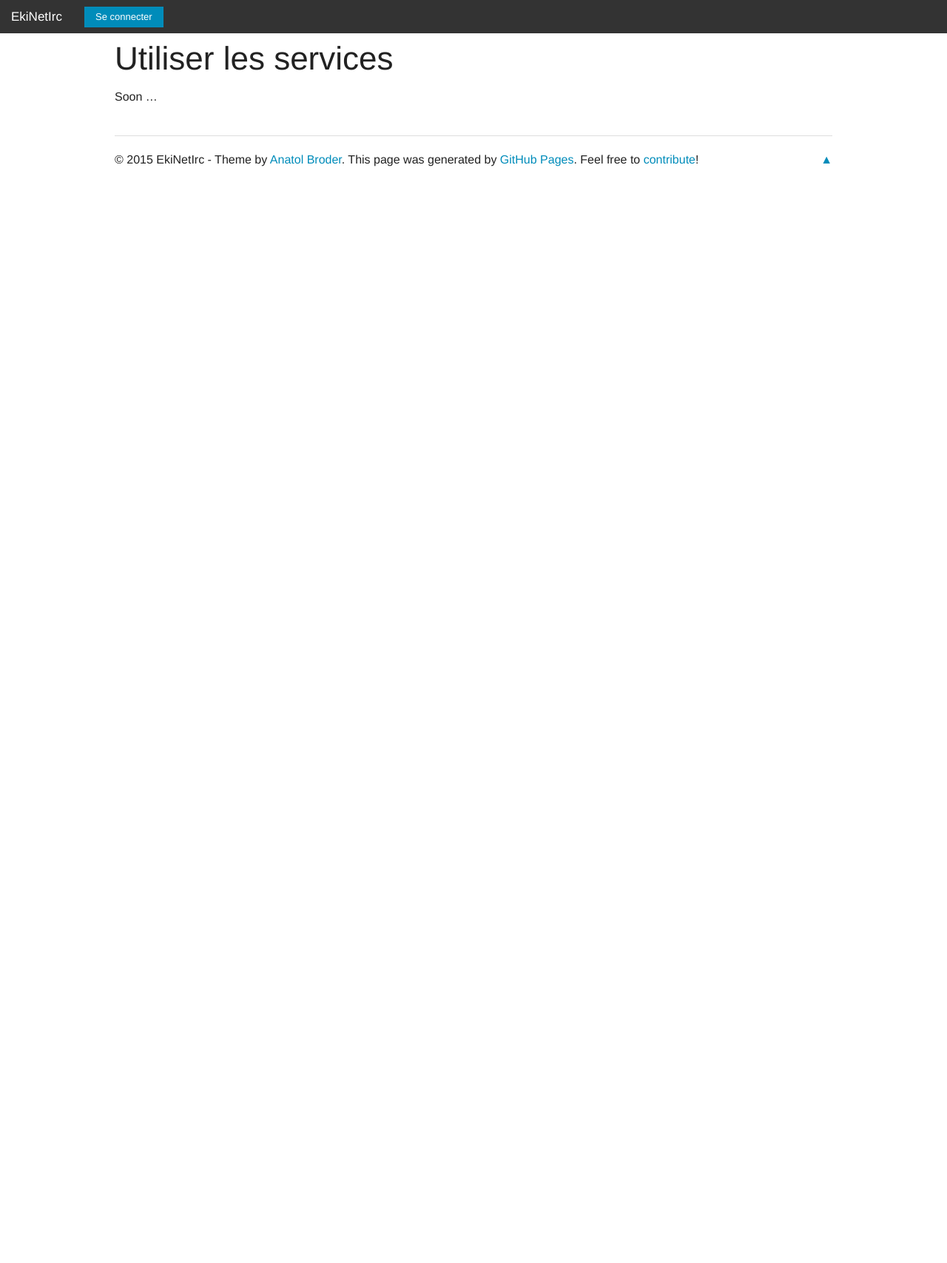
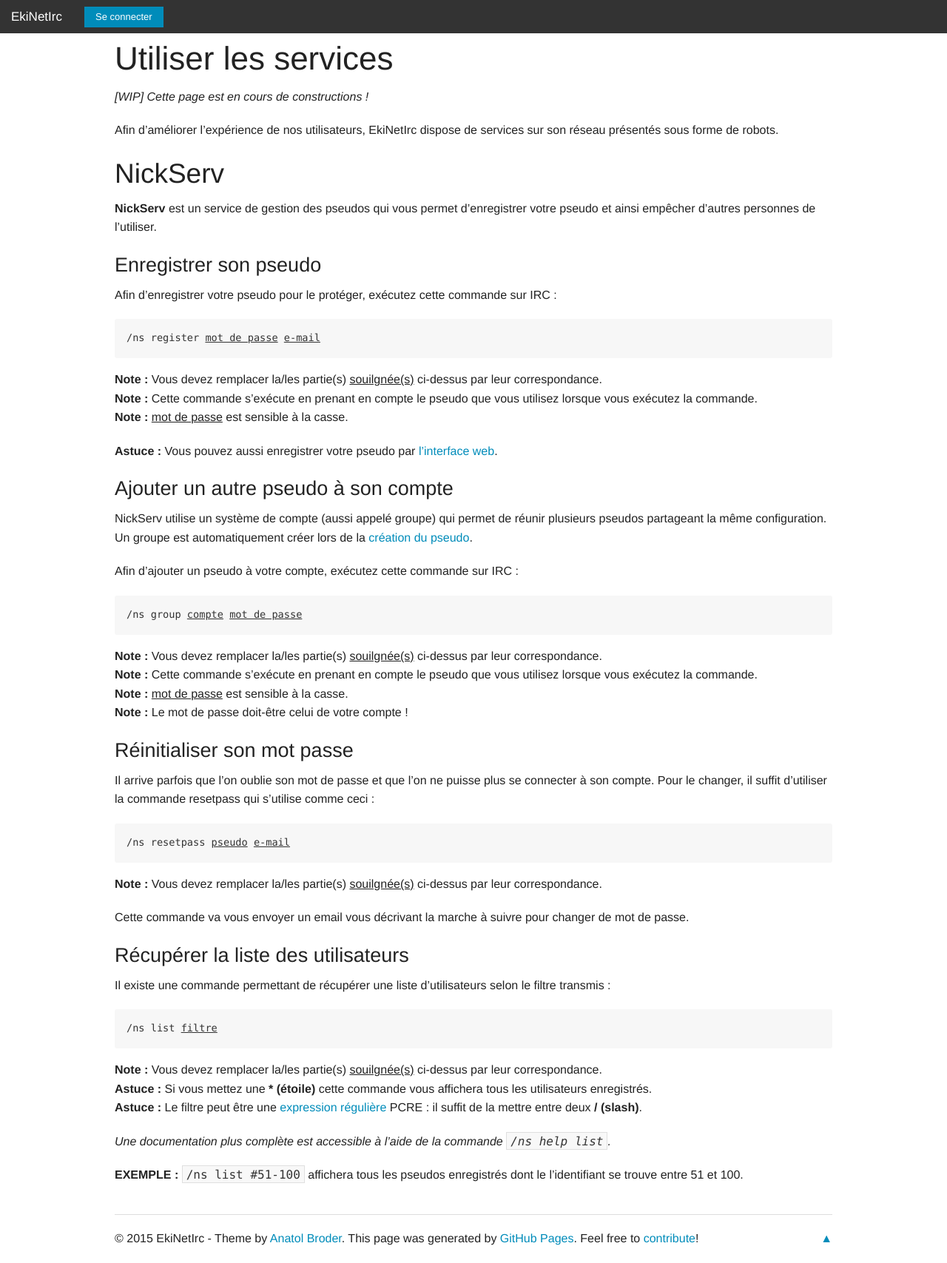
Before and after one commit to Zoddo/ekinetirc.github.io, a Jekyll site: the page built from docs/services.md, in a window 1280 px wide. Shown: the whole page at 74% size. Built offline with Jekyll 4.4.1, drawn with Linux system fonts in a browser that asks for light colours; before the commit the page ends 900 px from its top, so only the background shows below that.

Commit message:
Premier jet de la doc des services (NickServ uniquement)
Importer depuis le wiki : http://ekinetirc.fr.nf/Se_connecter_au_r%C3%A9seau

```diff
--- a/docs/services.md
+++ b/docs/services.md
@@ -3,4 +3,61 @@ layout: page
 title: Utiliser les services
 ---
 
-Soon ...
+*[WIP] Cette page est en cours de constructions !*
+
+Afin d'améliorer l'expérience de nos utilisateurs, EkiNetIrc dispose de services sur son réseau présentés sous forme de robots.
+
+## NickServ
+**NickServ** est un service de gestion des pseudos qui vous permet d'enregistrer votre pseudo et ainsi empêcher d'autres personnes de l'utiliser.
+
+
+### Enregistrer son pseudo
+Afin d'enregistrer votre pseudo pour le protéger, exécutez cette commande sur IRC :
+<pre><code>/ns register <u>mot de passe</u> <u>e-mail</u>
+</code></pre>
+
+**Note :** Vous devez remplacer la/les partie(s) <u>souilgnée(s)</u> ci-dessus par leur correspondance.
+**Note :** Cette commande s'exécute en prenant en compte le pseudo que vous utilisez lorsque vous exécutez la commande.
+**Note :** <u>mot de passe</u> est sensible à la casse.
+
+**Astuce :** Vous pouvez aussi enregistrer votre pseudo par [l'interface web](http://services.ekinetirc.fr.nf/register).
+
+
+### Ajouter un autre pseudo à son compte
+NickServ utilise un système de compte (aussi appelé groupe) qui permet de réunir plusieurs pseudos partageant la même configuration.
+Un groupe est automatiquement créer lors de la [création du pseudo](#enregistrer-son-pseudo).
+
+Afin d'ajouter un pseudo à votre compte, exécutez cette commande sur IRC :
+<pre><code>/ns group <u>compte</u> <u>mot de passe</u>
+</code></pre>
+
+**Note :** Vous devez remplacer la/les partie(s) <u>souilgnée(s)</u> ci-dessus par leur correspondance.
+**Note :** Cette commande s'exécute en prenant en compte le pseudo que vous utilisez lorsque vous exécutez la commande.
+**Note :** <u>mot de passe</u> est sensible à la casse.
+**Note :** Le mot de passe doit-être celui de votre compte !
+
+
+### Réinitialiser son mot passe
+Il arrive parfois que l'on oublie son mot de passe et que l'on ne puisse plus se connecter à son compte.
+Pour le changer, il suffit d'utiliser la commande resetpass qui s'utilise comme ceci :
+<pre><code>/ns resetpass <u>pseudo</u> <u>e-mail</u>
+</code></pre>
+
+**Note :** Vous devez remplacer la/les partie(s) <u>souilgnée(s)</u> ci-dessus par leur correspondance.
+
+Cette commande va vous envoyer un email vous décrivant la marche à suivre pour changer de mot de passe.
+
+
+### Récupérer la liste des utilisateurs
+Il existe une commande permettant de récupérer une liste d'utilisateurs selon le filtre transmis :
+<pre><code>/ns list <u>filtre</u>
+</code></pre>
+
+**Note :** Vous devez remplacer la/les partie(s) <u>souilgnée(s)</u> ci-dessus par leur correspondance.
+**Astuce :** Si vous mettez une **\* (étoile)** cette commande vous affichera tous les utilisateurs enregistrés.
+**Astuce :** Le filtre peut être une [expression régulière](https://fr.wikipedia.org/wiki/Expression_rationnelle) PCRE :
+il suffit de la mettre entre deux **/ (slash)**.
+
+*Une documentation plus complète est accessible à l'aide de la commande `/ns help list`.*
+
+**EXEMPLE :** `/ns list #51-100` affichera tous les pseudos enregistrés dont le l'identifiant se trouve entre 51 et 100.
--- /dev/null
+++ b/noita/_scss/ekinetirc.scss
@@ -0,0 +1,28 @@
+pre {
+    word-wrap: normal;
+    padding: 16px;
+    overflow: auto;
+    font-size: 85%;
+    line-height: 1.45;
+    background-color: #f7f7f7;
+    border-radius: 3px;
+    margin-top: 0;
+    margin-bottom: 16px;
+}
+
+pre>code {
+    display: inline;
+    max-width: initial;
+    padding: 0;
+    margin: 0;
+    overflow: initial;
+    line-height: inherit;
+    word-wrap: normal;
+    background-color: transparent;
+    border: 0;
+    font-size: 100%;
+    word-break: normal;
+    white-space: pre;
+    border-radius: 3px;
+    font-family: Consolas, "Liberation Mono", Menlo, Courier, monospace;
+}
--- a/noita/app.scss
+++ b/noita/app.scss
@@ -3,3 +3,4 @@
 
 @import "normalize";
 @import "foundation";
+@import "ekinetirc";
```
